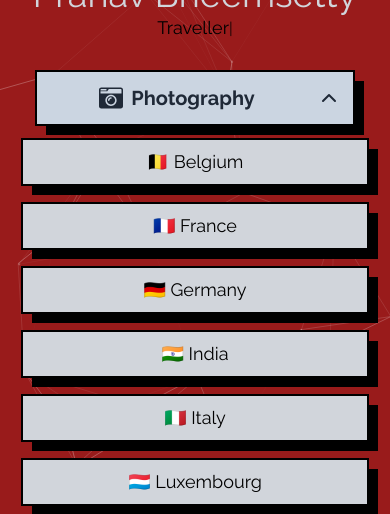
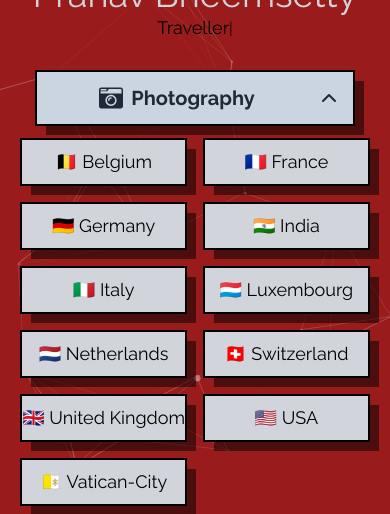
Before and after one commit to pranavsetty/personal-website, a React (Vite) app: page / in a window 390 px wide. Both pictures are taken after a click on the link "Photography". Shown: the part 330-844 px from the top of the page. Built offline with nearby package versions, Linux system fonts and the light colour scheme.

Commit message:
Show two countries per row in a mobile layout

```diff
--- a/src/App.jsx
+++ b/src/App.jsx
@@ -201,7 +201,7 @@ function Home() {
                 </div>
               </a>
               {hasDropdown && showCountries && (
-                <div className="mt-3 mb-5 grid grid-cols-1 sm:grid-cols-2 gap-4 text-center">
+                <div className="mt-3 mb-5 grid grid-cols-2 gap-4 text-center">
                   {countries.map((country, idx) => (
                     <div
                       key={idx}
--- a/tailwind.config.js
+++ b/tailwind.config.js
@@ -10,7 +10,7 @@ export default {
   theme: {
     extend: {
       boxShadow: {
-        custom: "10px 10px 0 -1px rgba(0, 0, 0, 1)",
+        custom: "10px 10px 0 -1px rgba(0, 0, 0, 0.5)",
       },
       fontFamily: {
         sans: ["Raleway", "sans-serif"],
```
